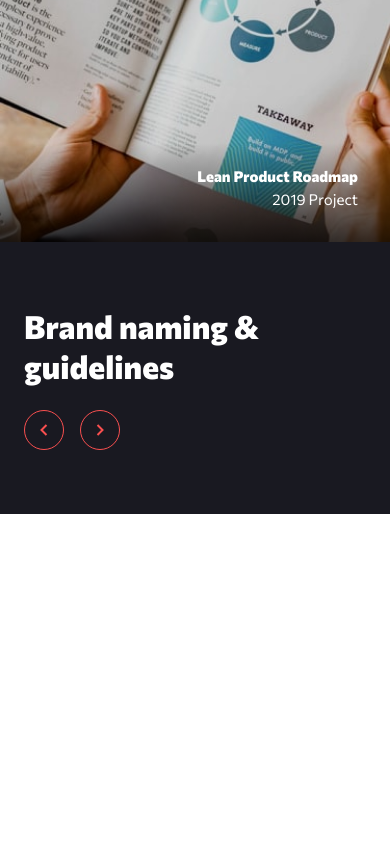
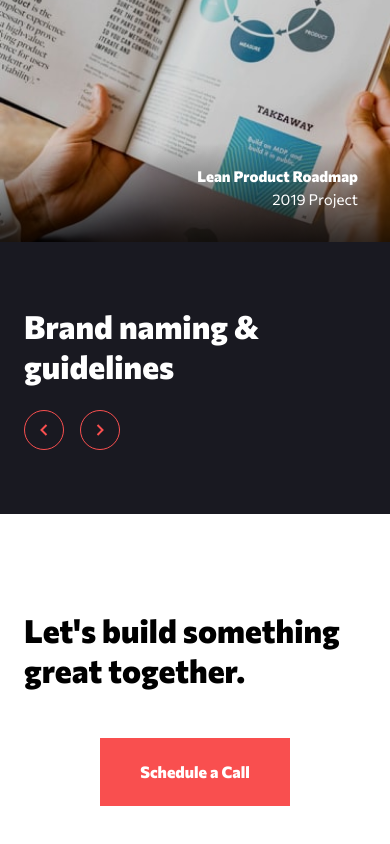
Before and after one commit to AristarhMD/creative-agency, a React (Vite) app: page / in a window 390 px wide. Shown: the part 2423-3267 px from the top of the page. Before the commit the page ends 2937 px from the top, so only its background shows below. Built offline with nearby package versions, Linux system fonts and the light colour scheme.

Commit message:
Footer section
Was added footer section.

```diff
--- a/src/components/App.jsx
+++ b/src/components/App.jsx
@@ -1,10 +1,5 @@
-// import { useState } from 'react'
-// import heroImg from './assets/hero.png'
-// import reactLogo from './assets/react.svg'
-// import viteLogo from './assets/vite.svg'
-// import './App.css'
-
 import Content from "./Conent";
+import Footer from "./Footer";
 import Header from "./Header";
 
 function App() {
@@ -12,6 +7,7 @@ function App() {
     <>
       <Header />
       <Content />
+      <Footer />
     </>
   );
 }
--- /dev/null
+++ b/src/components/Footer.jsx
@@ -0,0 +1,14 @@
+export default function Footer() {
+  return (
+    <footer className="px-6 py-24 md:px-10 md:h-66 md:py-0 md:pt-17.5 xl:h-92 xl:p-0 xl:flex xl:items-center xl:justify-center">
+      <div className="flex flex-col md:flex-row items-center justify-start md:justify-between gap-12 md:w-[89.71%] md:max-w-277.5">
+        <p className="preset-4 xl:preset-2 text-neutral-950 md:w-1/2 md:max-w-158.5">
+          Let's build something great together.
+        </p>
+        <button className="cursor-pointer px-10 py-6 bg-red-500 hover:bg-red-300 preset-7-xb xl:preset-6-xb text-neutral-0">
+          Schedule a Call
+        </button>
+      </div>
+    </footer>
+  );
+}
--- a/src/components/reusable/HeroSection.jsx
+++ b/src/components/reusable/HeroSection.jsx
@@ -24,7 +24,7 @@ export default function HeroSection() {
           website design solutions for small businesses, giving lasting
           impressions to audiences in a digital world.
         </p>
-        <button className="cursor-pointer px-10 py-6 bg-red-500 hover:bg-red-300 preset-7-xb text-neutral-0">
+        <button className="cursor-pointer px-10 py-6 bg-red-500 hover:bg-red-300 preset-7-xb xl:preset-6-xb text-neutral-0">
           Learn More
         </button>
       </div>
```
